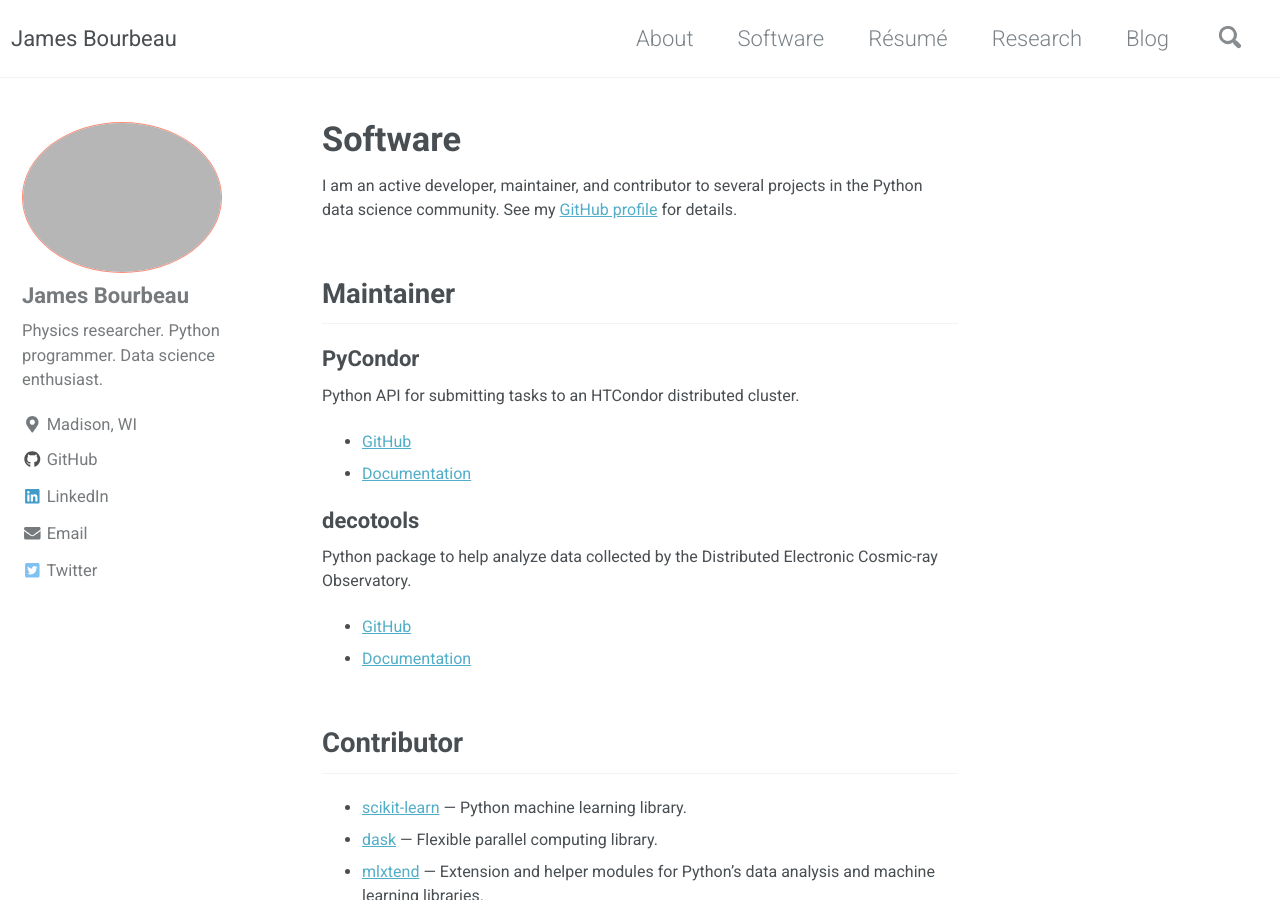
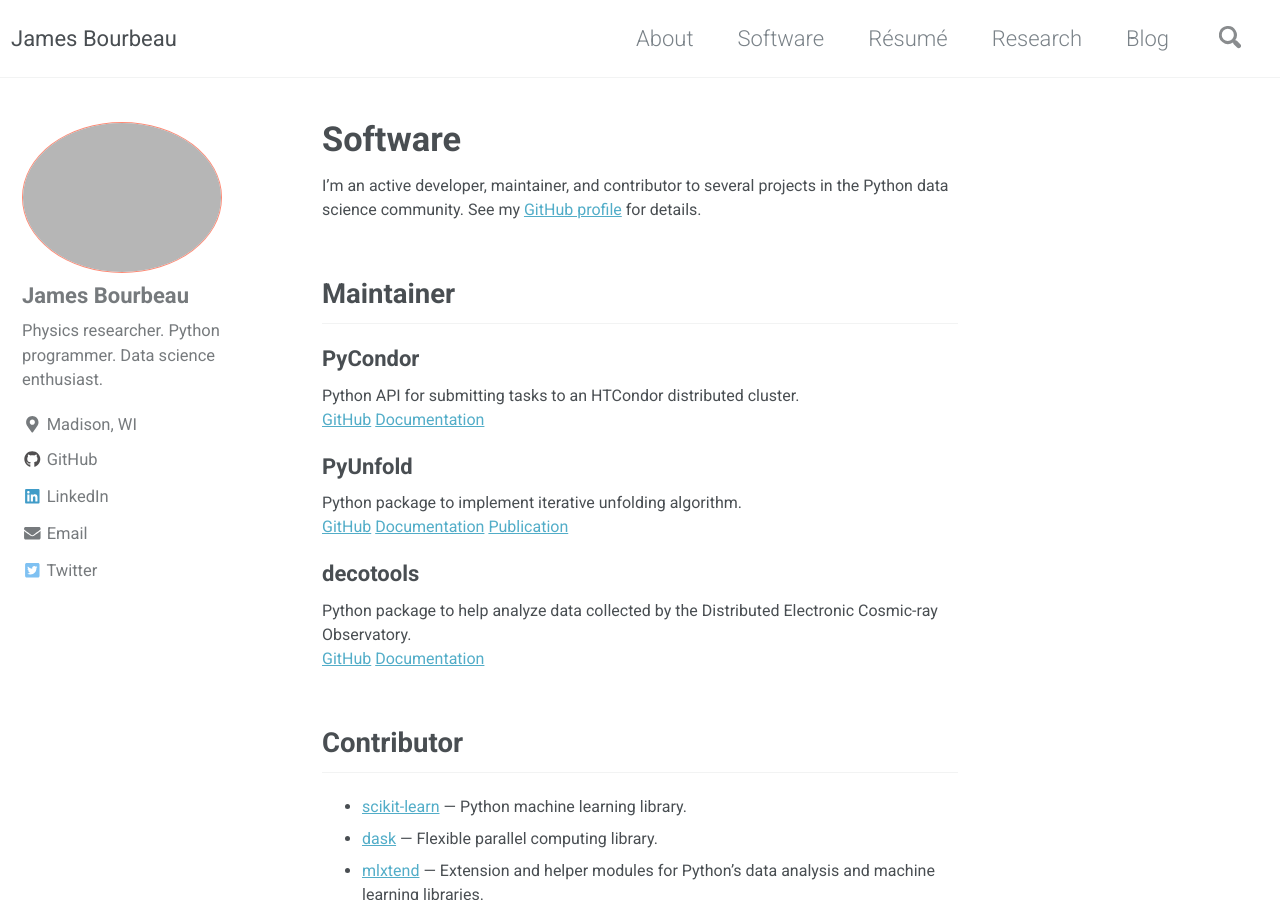
Before and after one commit to sam-fahey/jrbourbeau.github.io, a Jekyll site: the page built from _pages/software.md, in a window 1280 px wide and 900 px high. Built offline with Jekyll 4.4.1, drawn with Linux system fonts in a browser that asks for light colours; nearby versions of some CDN libraries.

Commit message:
Adds PyUnfold JOSS link

```diff
--- a/_layouts/home.html
+++ b/_layouts/home.html
@@ -6,9 +6,9 @@ layout: archive
 <section class="page__content" itemprop="text">
 <!-- <section class="page__content" itemprop="text" style="font-size:$type-size-6"> -->
     <p>
-        Hi, I'm James Bourbeau. I'm a physics Ph.D. student, data analyst, and programmer with an interest in machine learning and open-source software. I have several years of experience coding in Python. In particular, my experience is predominantly in the scientific computing and Python data science space.
+        Hi, I'm James Bourbeau. I'm a physics Ph.D. student, data analyst, and programmer with an interest in machine learning and open-source software. I have several years of experience coding in Python, predominantly in the scientific computing and Python data science space.
 
-        Throughout my undergraduate and graduate training, I've leaned I really enjoy programming and working with data.
+        I thoroughly enjoy working with data and building data analysis tools.
     </p>
     <p>
         In my free time I like spending time outside with friends and enjoying life in Madison, WI!
--- a/_pages/software.md
+++ b/_pages/software.md
@@ -9,7 +9,7 @@ scope:
     type: pages
 ---
 
-I am an active developer, maintainer, and contributor to several projects in the Python data science community. See my [GitHub profile](http://github.com/jrbourbeau) for
+I'm an active developer, maintainer, and contributor to several projects in the Python data science community. See my [GitHub profile](http://github.com/jrbourbeau) for
 details.
 
 ## Maintainer
@@ -17,14 +17,21 @@ details.
 ### PyCondor
 
 Python API for submitting tasks to an HTCondor distributed cluster.
-- [GitHub](https://github.com/jrbourbeau/pycondor)
-- [Documentation](https://jrbourbeau.github.io/pycondor/)
+<br>
+[GitHub](https://github.com/jrbourbeau/pycondor) [Documentation](https://jrbourbeau.github.io/pycondor/)
+
+### PyUnfold
+
+Python package to implement iterative unfolding algorithm.
+<br>
+[GitHub](https://github.com/jrbourbeau/pyunfold) [Documentation](https://jrbourbeau.github.io/pyunfold/)
+[Publication](https://doi.org/10.21105/joss.00741)
 
 ### decotools
 
 Python package to help analyze data collected by the Distributed Electronic Cosmic-ray Observatory.
-- [GitHub](https://github.com/WIPACrepo/decotools)
-- [Documentation](https://WIPACrepo.github.io/decotools/)
+<br>
+[GitHub](https://github.com/WIPACrepo/decotools) [Documentation](https://WIPACrepo.github.io/decotools/)
 
 
 ## Contributor
```
